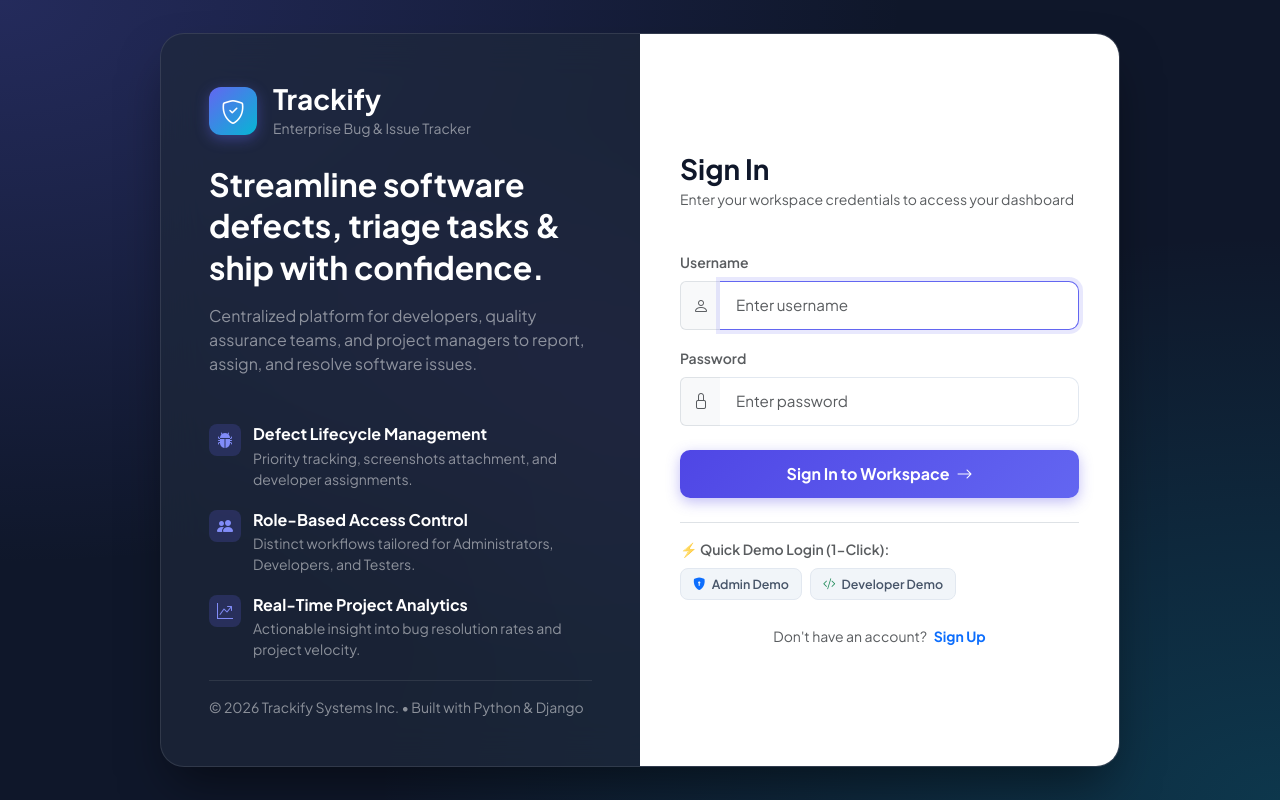
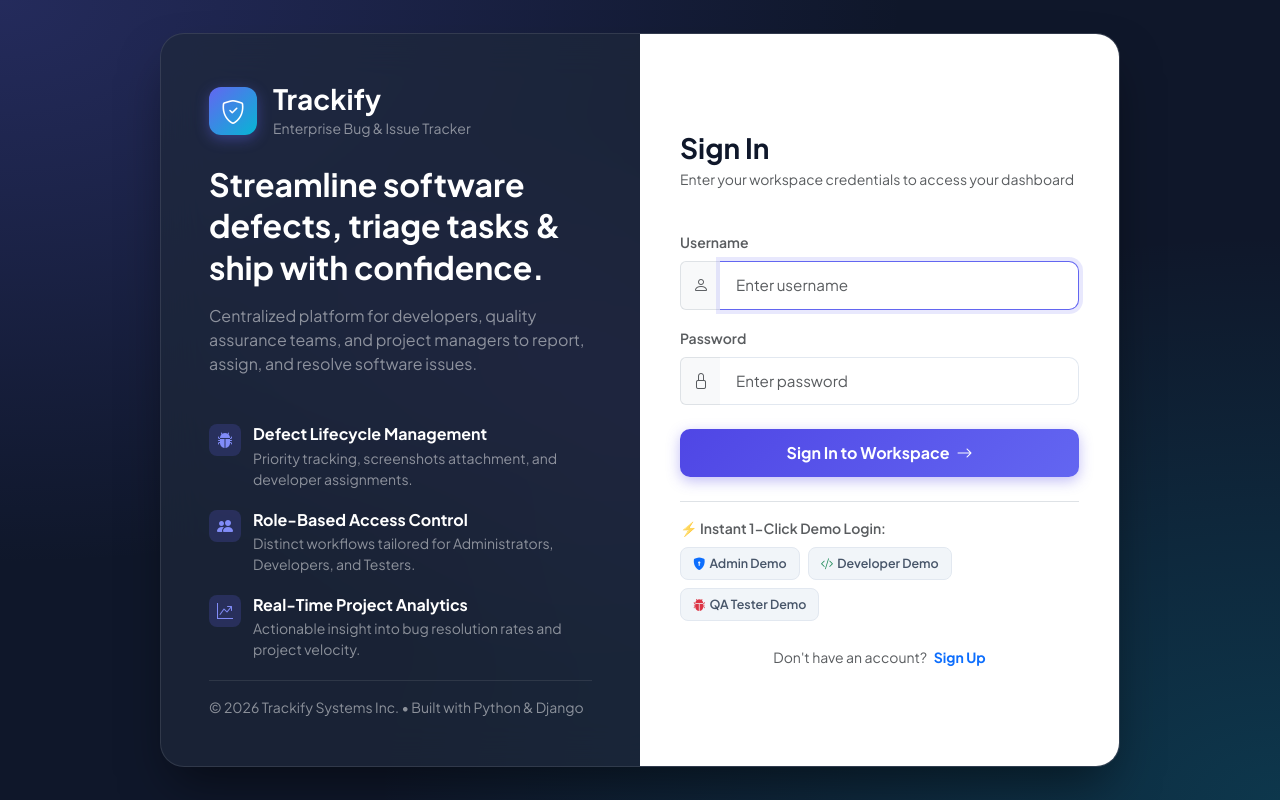
Before and after one commit to khanshadab33900-svg/trackify, a Django app: page / in a window 1280 px wide. Run offline with Django 5.2, Linux system fonts and the light colour scheme.

Commit message:
fix: auto-healing demo accounts and instant 1-click demo login

```diff
--- a/frontend/index.html
+++ b/frontend/index.html
@@ -863,6 +863,7 @@
     function fillDemo(user, pass) {
         document.getElementById('loginUsername').value = user;
         document.getElementById('loginPassword').value = pass;
+        handleLogin({ preventDefault: () => {} });
     }
 
     // --- AUTHENTICATION ---
--- a/frontend_static/index.html
+++ b/frontend_static/index.html
@@ -863,6 +863,7 @@
     function fillDemo(user, pass) {
         document.getElementById('loginUsername').value = user;
         document.getElementById('loginPassword').value = pass;
+        handleLogin({ preventDefault: () => {} });
     }
 
     // --- AUTHENTICATION ---
--- a/tracker/templates/tracker/login.html
+++ b/tracker/templates/tracker/login.html
@@ -350,14 +350,17 @@
 
                 <!-- Quick 1-Click Demo Fill for College Presentation -->
                 <div class="pt-3 border-top">
-                    <div class="text-muted small fw-semibold mb-2">⚡ Quick Demo Login (1-Click):</div>
-                    <div class="d-flex gap-2">
-                        <span class="demo-chip" onclick="fillCredentials('admin', 'admin123')">
+                    <div class="text-muted small fw-semibold mb-2">⚡ Instant 1-Click Demo Login:</div>
+                    <div class="d-flex flex-wrap gap-2">
+                        <a href="{% url 'demo_login' 'admin' %}" class="demo-chip text-decoration-none d-inline-flex align-items-center" onclick="showLoginLoading(this, 'Admin')">
                             <i class="bi bi-shield-lock-fill text-primary me-1"></i> Admin Demo
-                        </span>
-                        <span class="demo-chip" onclick="fillCredentials('rahul_dev', 'admin123')">
+                        </a>
+                        <a href="{% url 'demo_login' 'developer' %}" class="demo-chip text-decoration-none d-inline-flex align-items-center" onclick="showLoginLoading(this, 'Developer')">
                             <i class="bi bi-code-slash text-success me-1"></i> Developer Demo
-                        </span>
+                        </a>
+                        <a href="{% url 'demo_login' 'tester' %}" class="demo-chip text-decoration-none d-inline-flex align-items-center" onclick="showLoginLoading(this, 'QA Tester')">
+                            <i class="bi bi-bug-fill text-danger me-1"></i> QA Tester Demo
+                        </a>
                     </div>
                 </div>
 
@@ -372,9 +375,21 @@
 </div>
 
 <script>
+    function showLoginLoading(el, roleName) {
+        if (el) {
+            el.innerHTML = `<span class="spinner-border spinner-border-sm me-1 text-primary"></span> Logging in as ${roleName}...`;
+            el.style.pointerEvents = 'none';
+            el.style.opacity = '0.85';
+        }
+    }
+
     function fillCredentials(user, pass) {
         document.getElementById('id_username').value = user;
         document.getElementById('id_password').value = pass;
+        const btn = document.getElementById('btnSignIn');
+        btn.innerHTML = `<span class="spinner-border spinner-border-sm me-1"></span> Signing In...`;
+        btn.disabled = true;
+        document.getElementById('loginForm').submit();
     }
 
     // Auto-Wakeup Logic for Render Free Tier
--- a/tracker/urls.py
+++ b/tracker/urls.py
@@ -1,19 +1,18 @@
 from django.urls import path
-from django.contrib.auth import views as auth_views
 from . import views
 
 urlpatterns = [
-
-    # Health check for Render wake-up
+    # Health checks for Render wake-up and auto-seeding
     path('health/', views.health_check, name='health_check'),
     path('api/health/', views.health_check, name='api_health_check'),
 
-    # Login page (default page)
-    path('', auth_views.LoginView.as_view(template_name='tracker/login.html'), name='login'),
+    # 1-Click Instant Demo Authentication
+    path('demo-login/<str:role>/', views.demo_login, name='demo_login'),
 
     # Authentication
-    path('login/', auth_views.LoginView.as_view(template_name='tracker/login.html'), name='login'),
-    path('logout/', auth_views.LogoutView.as_view(next_page='login'), name='logout'),
+    path('', views.CustomLoginView.as_view(), name='login'),
+    path('login/', views.CustomLoginView.as_view(), name='login'),
+    path('logout/', views.custom_logout, name='logout'),
     path('register/', views.register, name='register'),
 
     # Dashboard
@@ -28,5 +27,4 @@ urlpatterns = [
     path('tickets/create/', views.TicketCreateView.as_view(), name='ticket_create'),
     path('tickets/<int:pk>/', views.TicketDetailView.as_view(), name='ticket_detail'),
     path('tickets/<int:pk>/update/', views.TicketUpdateView.as_view(), name='ticket_update'),
-
 ]
--- a/tracker/views.py
+++ b/tracker/views.py
@@ -1,23 +1,184 @@
 from django.shortcuts import render, redirect, get_object_or_404
 from django.http import JsonResponse
+from django.contrib.auth import login as auth_login, logout as auth_logout
+from django.contrib.auth import views as auth_views
 from django.contrib.auth.decorators import login_required
 from django.contrib.auth.mixins import LoginRequiredMixin, UserPassesTestMixin
 from django.views.generic import ListView, DetailView, CreateView, UpdateView
 from django.urls import reverse_lazy
 from django.db.models import Count
-from .models import Project, Ticket, Comment
+from .models import Project, Ticket, Comment, User
 from .forms import UserRegistrationForm, ProjectForm, TicketForm, TicketUpdateForm, CommentForm
+
+def ensure_demo_data():
+    """
+    Self-healing routine: guarantees demo accounts (admin, rahul_dev, sneha_qa),
+    sample projects, and bug tickets are present in SQLite regardless of deploy method.
+    """
+    try:
+        from django.core.management import call_command
+        call_command('migrate', interactive=False)
+
+        # 1. Admin Superuser
+        admin = User.objects.filter(username='admin').first()
+        if not admin:
+            admin = User.objects.create_superuser('admin', 'admin@trackify.internal', 'admin123')
+            admin.role = 'admin'
+            admin.save()
+        else:
+            admin.role = 'admin'
+            admin.set_password('admin123')
+            admin.save()
+
+        # 2. Developer User
+        dev = User.objects.filter(username='rahul_dev').first()
+        if not dev:
+            dev = User.objects.create_user('rahul_dev', 'rahul@trackify.internal', 'admin123')
+            dev.role = 'developer'
+            dev.save()
+        else:
+            dev.role = 'developer'
+            dev.set_password('admin123')
+            dev.save()
+
+        # 3. QA / Tester User
+        tester = User.objects.filter(username='sneha_qa').first()
+        if not tester:
+            tester = User.objects.create_user('sneha_qa', 'sneha@trackify.internal', 'admin123')
+            tester.role = 'tester'
+            tester.save()
+        else:
+            tester.role = 'tester'
+            tester.set_password('admin123')
+            tester.save()
+
+        # 4. Seed sample projects and tickets if database has no projects
+        if Project.objects.count() == 0:
+            p1 = Project.objects.create(
+                name='E-Commerce Cloud Microservices',
+                description='Microservices backend for payment processing, cart checkout, and inventory sync.',
+                status='active'
+            )
+            p2 = Project.objects.create(
+                name='College Mobile App v2',
+                description='Cross-platform flutter application for student attendance, timetable, and campus alerts.',
+                status='active'
+            )
+            p3 = Project.objects.create(
+                name='DevOps CI/CD Automation Pipeline',
+                description='Automated test suites, containerized Docker deployment, and cluster health monitoring.',
+                status='completed'
+            )
+
+            t1 = Ticket.objects.create(
+                title='High memory spike on checkout endpoint under concurrent load',
+                description='Stress tests revealed that handling 500+ requests/sec causes thread pool exhaustion and 504 Gateway Timeouts.',
+                priority='high',
+                status='in_progress',
+                project=p1,
+                creator=tester,
+                assigned_developer=dev
+            )
+            t2 = Ticket.objects.create(
+                title='OAuth Google Sign-in fails on Android 14 devices',
+                description='Users on newer Android versions report NullPointerException during authorization callback redirect.',
+                priority='high',
+                status='open',
+                project=p2,
+                creator=tester,
+                assigned_developer=None
+            )
+            t3 = Ticket.objects.create(
+                title='Push notification token expired exception in background service',
+                description='FCM registration tokens are not being refreshed automatically when app runs in battery saver mode.',
+                priority='medium',
+                status='in_progress',
+                project=p2,
+                creator=admin,
+                assigned_developer=dev
+            )
+            t4 = Ticket.objects.create(
+                title='Broken pagination on order history data table',
+                description='Clicking page 2 in order summary table resets date filters. Query parameters need to be preserved.',
+                priority='low',
+                status='resolved',
+                project=p1,
+                creator=tester,
+                assigned_developer=dev
+            )
+
+            Comment.objects.create(ticket=t1, user=dev, content='Identified connection pool leak in Redis connector. Patch applied and under load testing.')
+            Comment.objects.create(ticket=t3, user=admin, content='Please prioritize this fix before the sprint demo on Friday.')
+    except Exception as e:
+        print(f"[Trackify] ensure_demo_data error: {e}")
 
 def health_check(request):
     """
     Lightweight health check endpoint to wake up Render free tier backend instantly.
-    Returns 200 OK with JSON response.
+    Also ensures demo data is pre-seeded before user logs in.
     """
+    ensure_demo_data()
     return JsonResponse({
         "status": "ok",
         "message": "Trackify Backend is Active & Awake",
         "service": "render-web-service"
     })
+
+def demo_login(request, role='admin'):
+    """
+    True 1-Click Instant Demo Authentication endpoint.
+    Directly logs in as Admin, Developer, or Tester and redirects to dashboard.
+    """
+    ensure_demo_data()
+    role_map = {
+        'admin': 'admin',
+        'developer': 'rahul_dev',
+        'dev': 'rahul_dev',
+        'tester': 'sneha_qa',
+        'qa': 'sneha_qa'
+    }
+    username = role_map.get(role.lower(), 'admin')
+    user = User.objects.filter(username=username).first()
+    if not user:
+        ensure_demo_data()
+        user = User.objects.filter(username=username).first()
+
+    if user:
+        user.backend = 'django.contrib.auth.backends.ModelBackend'
+        auth_login(request, user)
+        return redirect('dashboard')
+    return redirect('login')
+
+class CustomLoginView(auth_views.LoginView):
+    template_name = 'tracker/login.html'
+
+    def get(self, request, *args, **kwargs):
+        ensure_demo_data()
+        if request.user.is_authenticated:
+            return redirect('dashboard')
+        return super().get(request, *args, **kwargs)
+
+    def form_invalid(self, form):
+        username = self.request.POST.get('username', '').strip()
+        password = self.request.POST.get('password', '').strip()
+
+        # If user tried logging in with standard demo credentials, heal user and log in!
+        if username in ['admin', 'rahul_dev', 'sneha_qa'] and (password == 'admin123' or not password):
+            ensure_demo_data()
+            user = User.objects.filter(username=username).first()
+            if user:
+                user.backend = 'django.contrib.auth.backends.ModelBackend'
+                auth_login(self.request, user)
+                return redirect('dashboard')
+
+        return super().form_invalid(form)
+
+def custom_logout(request):
+    """
+    Logs out user cleanly for both GET and POST requests without 405 errors.
+    """
+    auth_logout(request)
+    return redirect('login')
 
 def register(request):
     if request.method == 'POST':
```
Also changed, not shown: backend/main.py (+25 -0 lines), backend/requirements.txt (line endings or trailing spaces), main.py (line endings or trailing spaces).
